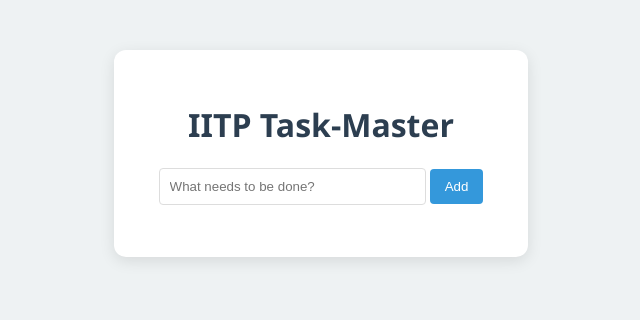
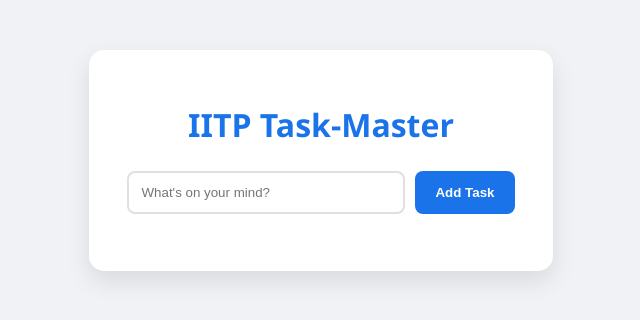
Before and after one commit to TheDoomBoy-jab/iitp-web-project, a Flask app: page / in a window 1280 px wide. Shown: the top 320 px of the page, without its empty margins (319-959 px from the left). Run offline with Flask 3, Linux system fonts and the light colour scheme; data that the repository does not hold is empty.

Commit message:
fixed shit

```diff
--- a/templates/index.html
+++ b/templates/index.html
@@ -8,111 +8,124 @@
         body {
             font-family: 'Segoe UI', Tahoma, Geneva, Verdana, sans-serif;
             text-align: center;
-            background: #eef2f3;
+            background: #f0f2f5;
             margin-top: 50px;
         }
         .container {
             background: white;
             padding: 2rem;
-            border-radius: 12px;
-            box-shadow: 0 4px 15px rgba(0,0,0,0.1);
+            border-radius: 15px;
+            box-shadow: 0 10px 25px rgba(0,0,0,0.1);
             display: inline-block;
-            min-width: 350px;
+            min-width: 400px;
         }
-        h1 { color: #2c3e50; }
+        h1 { color: #1a73e8; margin-bottom: 25px; }
+        .input-group { margin-bottom: 25px; display: flex; gap: 10px; justify-content: center; }
         input {
-            padding: 10px;
-            width: 70%;
-            border: 1px solid #ddd;
-            border-radius: 4px;
+            padding: 12px;
+            width: 250px;
+            border: 2px solid #e0e0e0;
+            border-radius: 8px;
             outline: none;
+            transition: border-color 0.3s;
         }
+        input:focus { border-color: #1a73e8; }
         .add-btn {
-            padding: 10px 15px;
-            background: #3498db;
+            padding: 12px 20px;
+            background: #1a73e8;
             color: white;
             border: none;
-            border-radius: 4px;
+            border-radius: 8px;
             cursor: pointer;
+            font-weight: bold;
         }
-        .add-btn:hover { background: #2980b9; }
+        .add-btn:hover { background: #1557b0; }
         #task-list { list-style: none; padding: 0; margin-top: 20px; }
         .task-item {
-            background: #f9f9f9;
-            margin: 8px 0;
-            padding: 12px;
-            border-radius: 6px;
+            background: #ffffff;
+            margin: 10px 0;
+            padding: 15px;
+            border-radius: 10px;
             display: flex;
             justify-content: space-between;
             align-items: center;
-            border-left: 5px solid #3498db;
+            border: 1px solid #eee;
+            box-shadow: 0 2px 5px rgba(0,0,0,0.05);
         }
         .delete-btn {
-            color: #e74c3c;
+            background: #fee2e2;
+            color: #ef4444;
+            border: none;
+            padding: 5px 12px;
+            border-radius: 6px;
+            cursor: pointer;
             font-weight: bold;
-            cursor: pointer;
-            border: none;
-            background: none;
-            font-size: 1.1rem;
+            transition: 0.2s;
         }
+        .delete-btn:hover { background: #fecaca; }
     </style>
 </head>
 <body>
 
 <div class="container">
     <h1>IITP Task-Master</h1>
-    <div style="margin-bottom: 20px;">
-        <input type="text" id="taskInput" placeholder="What needs to be done?">
-        <button class="add-btn" onclick="addTask()">Add</button>
+    <div class="input-group">
+        <input type="text" id="taskInput" placeholder="What's on your mind?">
+        <button class="add-btn" onclick="addTask()">Add Task</button>
     </div>
     <ul id="task-list"></ul>
 </div>
 
 <script>
-    // 1. Function to Fetch and Display Tasks
+    // 1. Load tasks as soon as the page opens
+    window.onload = fetchTasks;
+
     async function fetchTasks() {
+        try {
             const response = await fetch('/tasks');
             const data = await response.json();
             const list = document.getElementById('task-list');
-        list.innerHTML = ''; // Clear current list
+            list.innerHTML = '';
 
-        data.tasks.forEach(task => {
+            data.tasks.forEach(taskObj => {
+                // IMPORTANT: We use taskObj.task because the backend
+                // now sends a JSON object: {"id": 123, "task": "text"}
                 list.innerHTML += `
                     <li class="task-item">
-                    <span>${task.task}</span>
-                    <button class="delete-btn" onclick="deleteTask('${task}')">×</button>
+                        <span>${taskObj.task}</span>
+                        <button class="delete-btn" onclick="deleteTask('${taskObj.task}')">Delete</button>
                     </li>`;
             });
+        } catch (error) {
+            console.error("Error fetching tasks:", error);
+        }
     }
 
-    // 2. Function to Add a Task (POST)
     async function addTask() {
         const input = document.getElementById('taskInput');
-        const task = input.value;
-        if (!task) return;
+        const taskText = input.value.trim();
+        if (!taskText) return;
 
         await fetch('/tasks', {
             method: 'POST',
             headers: { 'Content-Type': 'application/json' },
-            body: JSON.stringify({ task: task })
+            body: JSON.stringify({ task: taskText })
         });
 
-        input.value = ''; // Clear input
-        fetchTasks();     // Refresh list
+        input.value = '';
+        fetchTasks(); // Refresh UI
     }
 
-    // 3. Function to Delete a Task (DELETE)
     async function deleteTask(taskName) {
+        // We send the task name back so Python can find and remove it
         await fetch('/tasks', {
             method: 'DELETE',
             headers: { 'Content-Type': 'application/json' },
             body: JSON.stringify({ task: taskName })
         });
-        fetchTasks(); // Refresh list
+
+        fetchTasks(); // Refresh UI
     }
-
-    // Initial load
-    fetchTasks();
 </script>
 
 </body>
```
Lines whose indentation alone changed are shown as unchanged.
